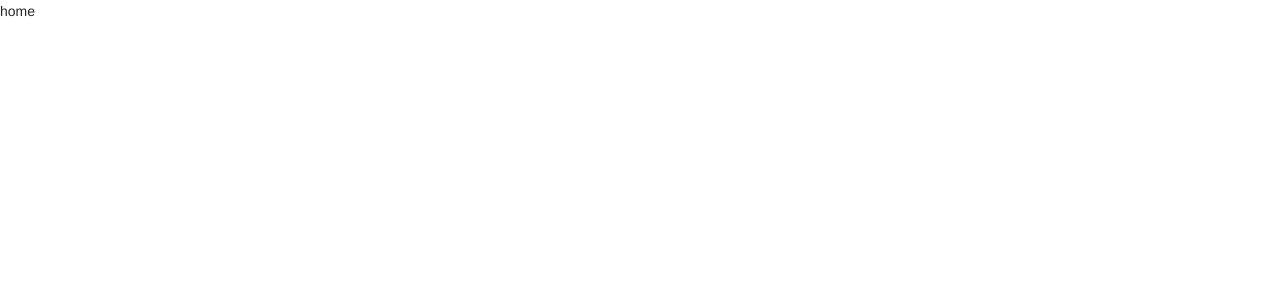
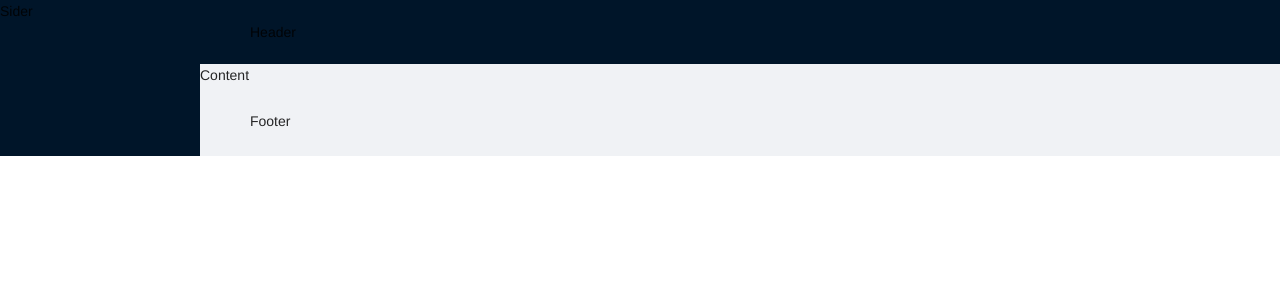
Before and after one commit to ligu99/vue3.0_a, a Vue app: page /home in a window 1280 px wide. Shown: the top 300 px of the page. Built offline with nearby package versions, Linux system fonts and the light colour scheme.

Commit message:
添加layout

```diff
--- a/src/api/index.js
+++ b/src/api/index.js
@@ -15,6 +15,9 @@ instance.defaults.timeout = 6000;
 // 每一次发送请求前都需要经过这里 - 添加请求拦截器
 instance.interceptors.request.use(function (config) {
     // 在发送请求之前做些什么
+    // console.log("config", config);
+    // 添加请求头测试
+    // config.headers["Testaddhed"] = "Testaddhed";
     return config;
 }, function (error) {
     // 对请求错误做些什么
--- a/src/views/Home/index.vue
+++ b/src/views/Home/index.vue
@@ -1,15 +1,39 @@
 <template>
-  <div class="index">home</div>
+  <div>
+    <a-layout>
+      <a-layout-sider>Sider</a-layout-sider>
+      <a-layout>
+        <a-layout-header>Header</a-layout-header>
+        <a-layout-content>Content</a-layout-content>
+        <a-layout-footer>Footer</a-layout-footer>
+      </a-layout>
+    </a-layout>
+  </div>
 </template>
 
 <script>
+// import { UserOutlined, VideoCameraOutlined, UploadOutlined } from '@ant-design/icons-vue';
 export default {
+  // components: {
+  //   UserOutlined,
+  //   VideoCameraOutlined,
+  //   UploadOutlined,
+  // },
+  data() {
+    return {
 
+    };
+  },
+  methods: {
+    onCollapse(collapsed, type) {
+      console.log(collapsed, type);
+    },
+    onBreakpoint(broken) {
+      console.log(broken);
+    },
+  },
 }
 </script>
 
-<style lang="scss" scoped>
-.index {
-  position: relative;
-}
+<style>
 </style>
```
Also changed, not shown: 1 other file (tests, documents, lock files or other folders).
